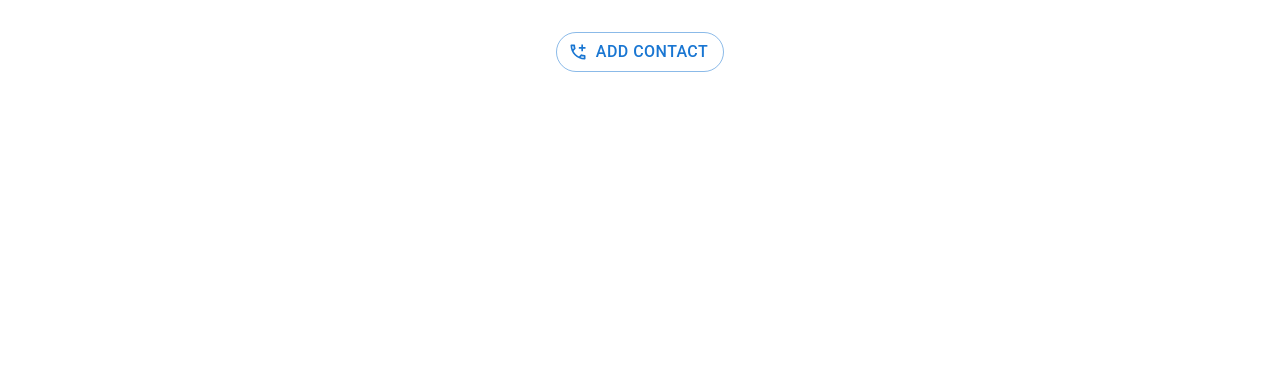
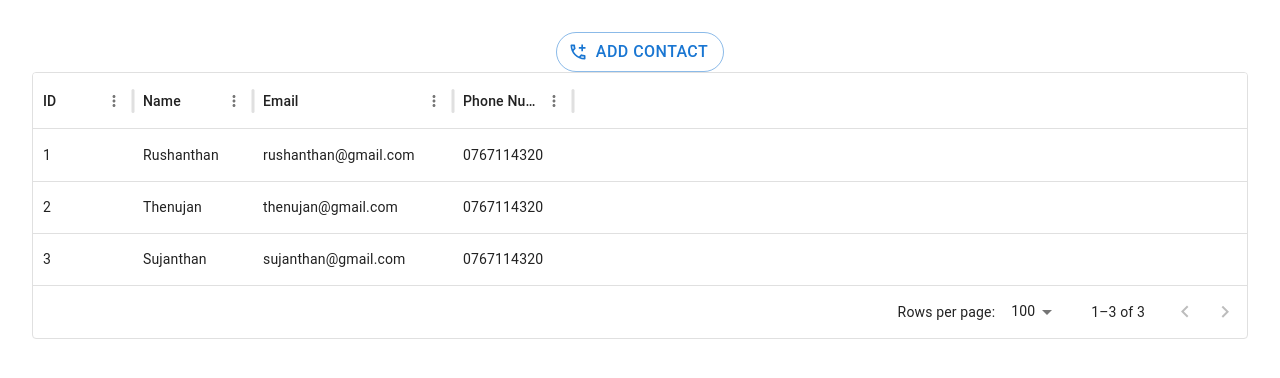
Before and after one commit to RushanthanGunalan/mycontacts-frontend, a React (Vite) app: page / in a window 1280 px wide. Shown: the top 378 px of the page. Built offline with nearby package versions, Linux system fonts and the light colour scheme.

Commit message:
Created a Datagrid for Contact - hardcoded

```diff
--- a/package.json
+++ b/package.json
@@ -14,6 +14,7 @@
     "@emotion/styled": "^11.11.5",
     "@mui/icons-material": "^5.15.20",
     "@mui/material": "^5.15.20",
+    "@mui/x-data-grid": "^7.7.0",
     "axios": "^1.7.2",
     "cors": "^2.8.5",
     "react": "^18.2.0",
--- a/src/pages/Contacts/ContactsList.tsx
+++ b/src/pages/Contacts/ContactsList.tsx
@@ -1,8 +1,9 @@
 import { useState } from "react";
 import Popup from "../../components/Popup";
 import ContactForm from "./AddContact";
-import { AddIcCallOutlined } from "@mui/icons-material";
+import { AddIcCallOutlined, Phone } from "@mui/icons-material";
 import { Button } from "@mui/material";
+import { DataGrid, GridColDef } from "@mui/x-data-grid";
 
 function ContactsList() {
   const [isPopupOpen, setIsPopupOpen] = useState(false);
@@ -15,6 +16,34 @@ function ContactsList() {
     setIsPopupOpen(false);
   };
 
+  const columns: GridColDef[] = [
+    { field: "id", headerName: "ID", width: 100 },
+    { field: "name", headerName: "Name", width: 120 },
+    { field: "email", headerName: "Email", width: 200 },
+    { field: "phone", headerName: "Phone Number", width: 120 },
+  ];
+
+  const rows = [
+    {
+      id: 1,
+      name: "Rushanthan",
+      email: "rushanthan@gmail.com",
+      phone: "0767114320",
+    },
+    {
+      id: 2,
+      name: "Thenujan",
+      email: "thenujan@gmail.com",
+      phone: "0767114320",
+    },
+    {
+      id: 3,
+      name: "Sujanthan",
+      email: "sujanthan@gmail.com",
+      phone: "0767114320",
+    },
+  ];
+
   return (
     <>
       <Button
@@ -25,6 +54,7 @@ function ContactsList() {
       >
         Add Contact
       </Button>
+      <DataGrid columns={columns} rows={rows} />
       {isPopupOpen && (
         <Popup
           open={isPopupOpen}
```
Also changed, not shown: 1 other file (tests, documents, lock files or other folders).
